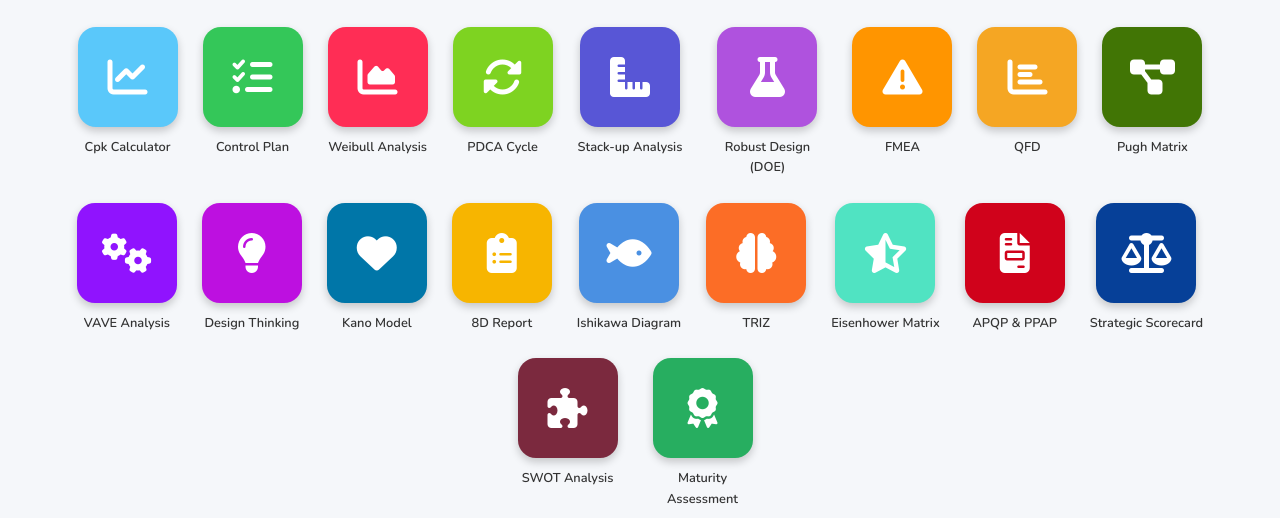
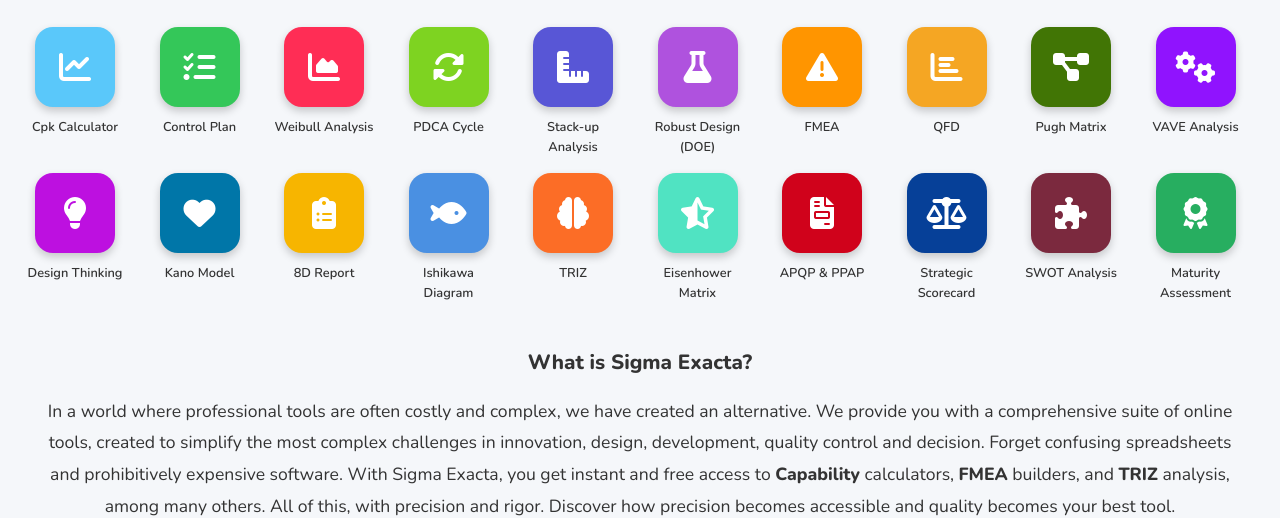
Before and after one commit to Gibraltar1974/SigmaExacta, a plain HTML site: page index.html in a window 1280 px wide. Shown: the part 288-806 px from the top of the page. Drawn offline with nearby package versions, Linux system fonts and the light colour scheme.

Commit message:
index icons redistribution

```diff
--- a/index.html
+++ b/index.html
@@ -322,10 +322,27 @@
             .tool-logo[data-color='20'] { background-color: #27ae60 !important; }
         }
 
+        /* AJUSTE PARA ESCRITORIO - 10 ICONOS POR FILA */
+        @media (min-width: 993px) {
+            .tools-grid {
+                display: grid;
+                grid-template-columns: repeat(10, 1fr);
+                gap: 15px;
+            }
+            .tool-item {
+                max-width: 100px;
+            }
+            .tool-logo {
+                width: 80px;
+                height: 80px;
+                font-size: 2rem;
+            }
+        }
+
         /* Para pantallas muy pequeñas */
         @media (max-width: 480px) {
             .tools-grid {
-                grid-template-columns: repeat(2, 1fr);
+                grid-template-columns: repeat(3, 1fr);
                 gap: 10px;
             }
             .tool-logo {
```
